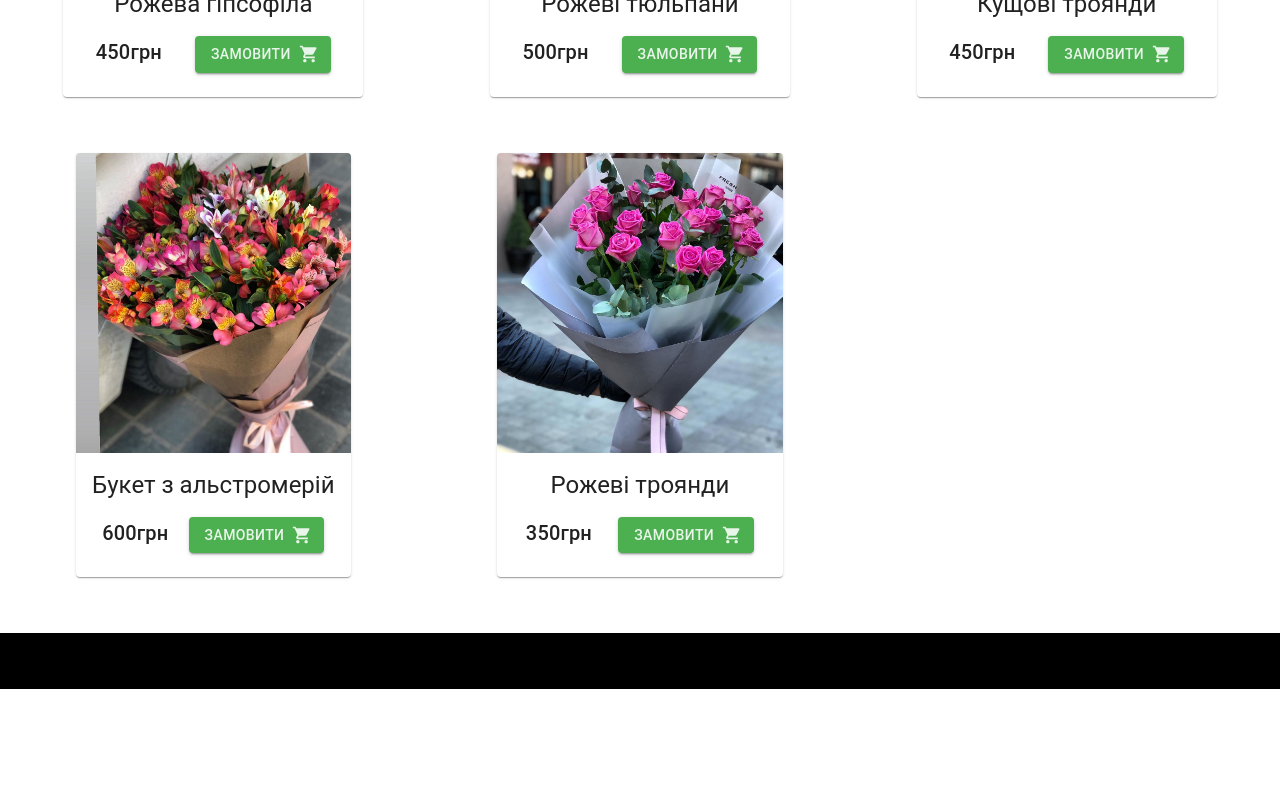
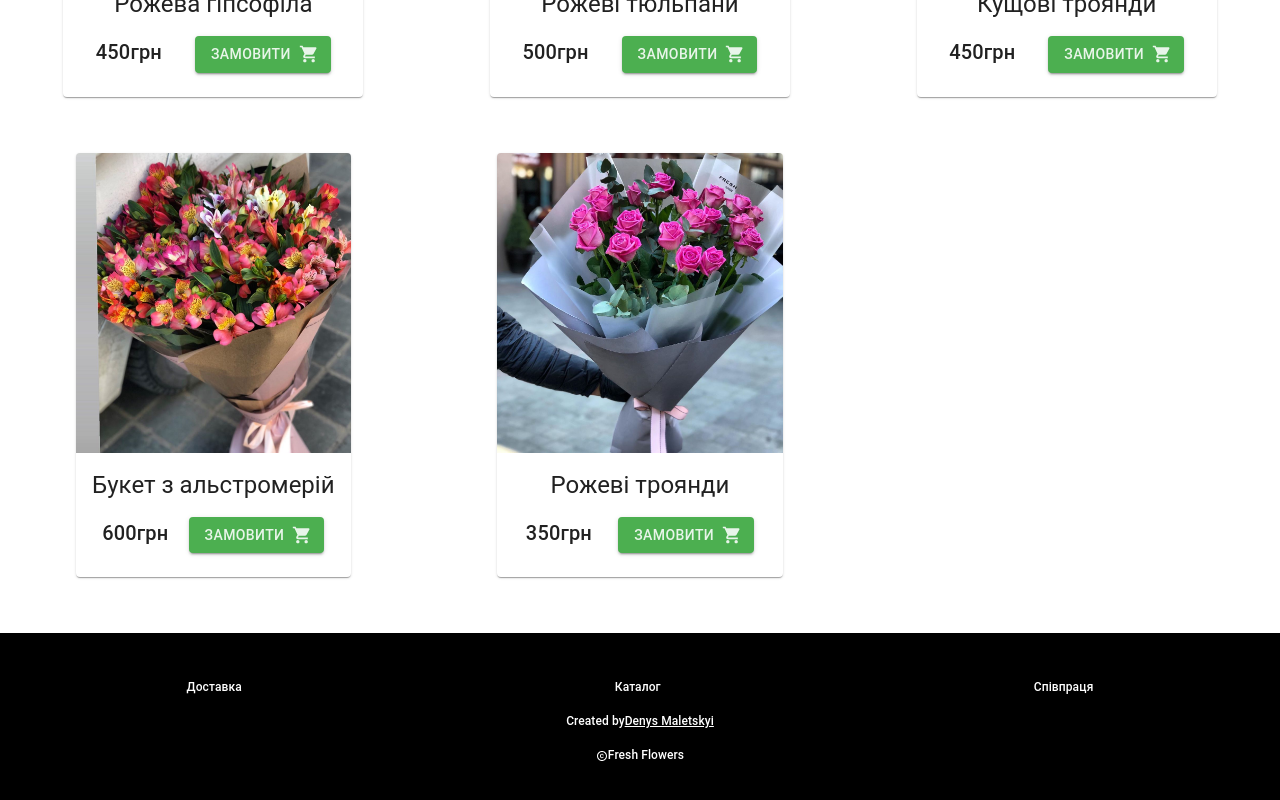
Before and after one commit to maletsden/web_react, a React (Create React App) app: page / in a window 1280 px wide. Shown: the part 424-1224 px from the top of the page. Before the commit the page ends 1113 px from the top, so only its background shows below. Built offline with nearby package versions, Linux system fonts and the light colour scheme.

Commit message:
feat: added Footer

```diff
--- a/package.json
+++ b/package.json
@@ -33,5 +33,9 @@
       "last 1 firefox version",
       "last 1 safari version"
     ]
+  },
+  "devDependencies": {
+    "@iconify/icons-fa-brands": "^1.0.12",
+    "@iconify/react": "^1.1.3"
   }
 }
--- a/src/components/Constants.js
+++ b/src/components/Constants.js
@@ -5,8 +5,8 @@ export const MainComponentsSizes = {
     md: 56
   },
   mobileFooterHeight: {
-    xs: 56,
-    sm: 56,
-    md: 56
+    xs: 170,
+    sm: 170,
+    md: 170
   }
 };
--- a/src/components/Footer/Footer.js
+++ b/src/components/Footer/Footer.js
@@ -1,10 +1,18 @@
 import React from 'react';
-import Grid from "@material-ui/core/Grid";
-import {Box} from "@material-ui/core";
+import {Box, Typography, Link} from "@material-ui/core";
+
+import makeStyles from "@material-ui/core/styles/makeStyles";
+
+import { InlineIcon } from '@iconify/react';
+import viberIcon from '@iconify/icons-fa-brands/viber';
+import telegramIcon from '@iconify/icons-fa-brands/telegram';
+import instagramIcon from '@iconify/icons-fa-brands/instagram'
+
+import CopyrightIcon from '@material-ui/icons/Copyright';
+
+import {MainComponentsSizes} from "../Constants";
 
 import './Footer.scss';
-import makeStyles from "@material-ui/core/styles/makeStyles";
-import {MainComponentsSizes} from "../Constants";
 
 const useStyles = makeStyles((theme) => ({
   Footer: {
@@ -24,7 +32,34 @@ export default function Footer() {
     <footer
       className={`${classes.Footer} footer`}
     >
-  innsdinoisd
+      <Box className="socialMedias">
+        <InlineIcon icon={instagramIcon} className="socialMedia socialMedias__instagram"/>
+        <InlineIcon icon={viberIcon} className="socialMedia socialMedias__viber"/>
+        <InlineIcon icon={telegramIcon} className="socialMedia socialMedias__telegram"/>
+      </Box>
+
+      <Box display="flex" justifyContent="space-around" className="footer__sitemap">
+        <Typography variant="h6">Доставка</Typography>
+        <Typography variant="h6">Каталог</Typography>
+        <Typography variant="h6">Співпраця</Typography>
+      </Box>
+
+      <Box className="footer__author">
+        <Typography variant="h6">
+          Created by
+          <Link
+            href="https://github.com/maletsden"
+            color="inherit" underline="always" target="_blank"
+          >
+            Denys Maletskyi
+          </Link>
+        </Typography>
+      </Box>
+
+      <Box className="footer__copyright">
+        <CopyrightIcon/>
+        <Typography variant="h6"> Fresh Flowers </Typography>
+      </Box>
     </footer>
   );
 };
--- a/src/components/Footer/Footer.scss
+++ b/src/components/Footer/Footer.scss
@@ -1,4 +1,39 @@
 .footer {
   height: 56px;
   background: black;
+  color: white;
+
+  &__sitemap {
+    display: flex;
+    justify-content: space-around;
+    margin: 15px 0;
+  }
+  .footer__sitemap .MuiTypography-h6 {
+    font-size: 12px;
+  }
+  &__copyright, &__author {
+    display: flex;
+    align-items: center;
+    justify-content: center;
+
+    .MuiSvgIcon-root, .MuiTypography-h6 {
+      font-size: 12px;
+    }
+  }
+
+  &__author {
+    margin: 15px 0;
+  }
 }
+
+.socialMedias {
+  display: flex;
+  justify-content: center;
+  width: 100%;
+  padding: 15px 0;
+  font-size: 25px;
+}
+
+.socialMedia {
+  margin: 0 15px;
+}
--- a/src/components/Header/MobileHeader/ModileMenu.js
+++ b/src/components/Header/MobileHeader/ModileMenu.js
@@ -47,7 +47,7 @@ export default function MobileMenu() {
     <Box>
 
       <AppBar>
-        <Toolbar className={[classes.toolbar, "mobileToolBar"]}>
+        <Toolbar className={`${classes.toolbar} mobileToolBar`}>
           <Box className="mobileMenu">
             <Typography variant="h6">
               Fresh Flowers
--- a/src/components/Pages/Main.js
+++ b/src/components/Pages/Main.js
@@ -8,15 +8,15 @@ import Bouquets from "./Bouquests/Bouquets";
 
 const useStyles = makeStyles((theme) => ({
   Main: {
-    marginTop: MainComponentsSizes.mobileHeaderHeight.md * 1.5,
-    minHeight: `calc(100% - ${MainComponentsSizes.mobileFooterHeight.md}px)`,
+    paddingTop: MainComponentsSizes.mobileHeaderHeight.md * 1.5,
+    minHeight: `calc(100vh - ${MainComponentsSizes.mobileFooterHeight.md}px)`,
     [`${theme.breakpoints.up('xs')} and (orientation: landscape)`]: {
-      marginTop: MainComponentsSizes.mobileHeaderHeight.xs * 1.5,
-      minHeight: `calc(100% - ${MainComponentsSizes.mobileFooterHeight.xs}px)`,
+      paddingTop: MainComponentsSizes.mobileHeaderHeight.xs * 1.5,
+      minHeight: `calc(100vh - ${MainComponentsSizes.mobileFooterHeight.xs}px)`,
     },
     [theme.breakpoints.up('sm')]: {
-      marginTop: MainComponentsSizes.mobileHeaderHeight.sm * 1.5,
-      minHeight: `calc(100% - ${MainComponentsSizes.mobileFooterHeight.sm}px)`,
+      paddingTop: MainComponentsSizes.mobileHeaderHeight.sm * 1.5,
+      minHeight: `calc(100vh - ${MainComponentsSizes.mobileFooterHeight.sm}px)`,
     },
   },
 }));
@@ -25,7 +25,7 @@ export default function Main() {
   const classes = useStyles();
 
   return (
-    <main className={classes.Main}>
+    <main className={`${classes.Main} mainContainer`}>
       {/* TODO: add Router*/}
       <Bouquets/>
     </main>
--- a/src/components/Pages/Main.scss
+++ b/src/components/Pages/Main.scss
@@ -0,0 +1,3 @@
+.mainContainer {
+  box-sizing: border-box;
+}
```
